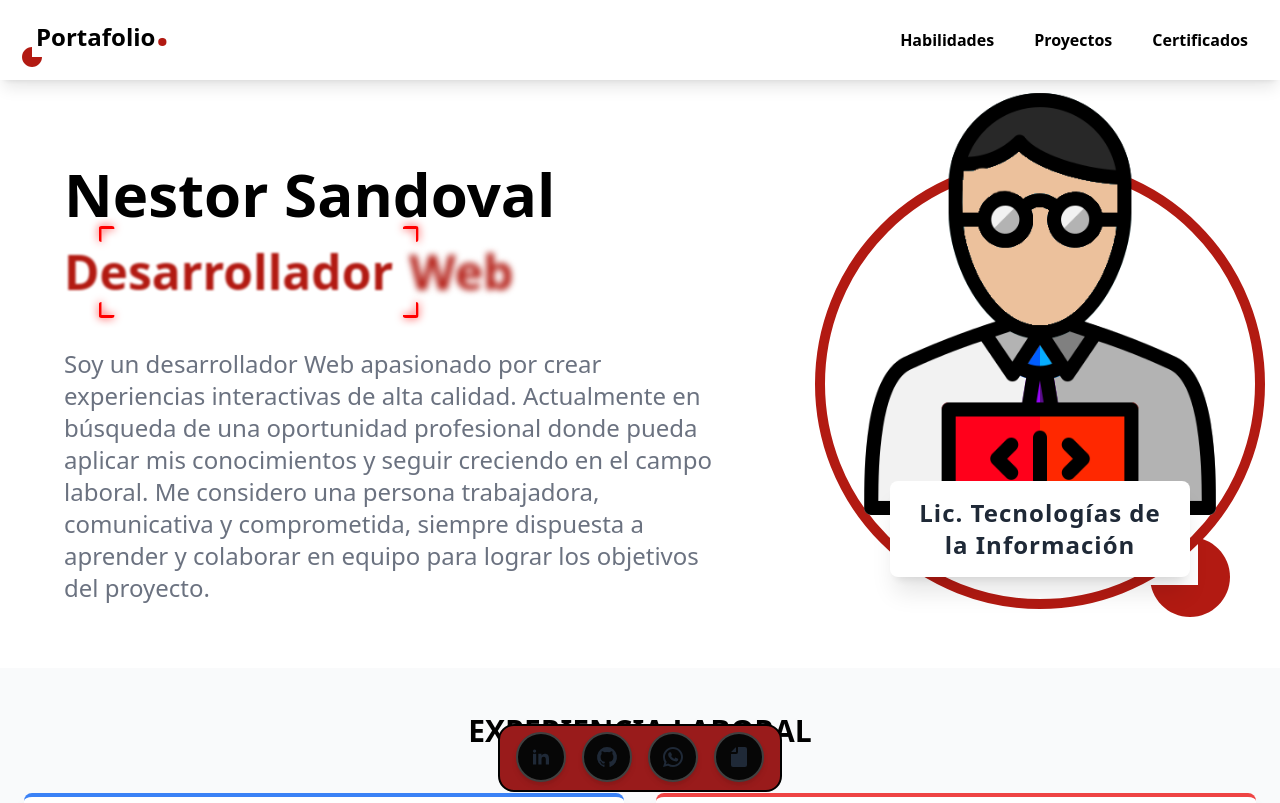
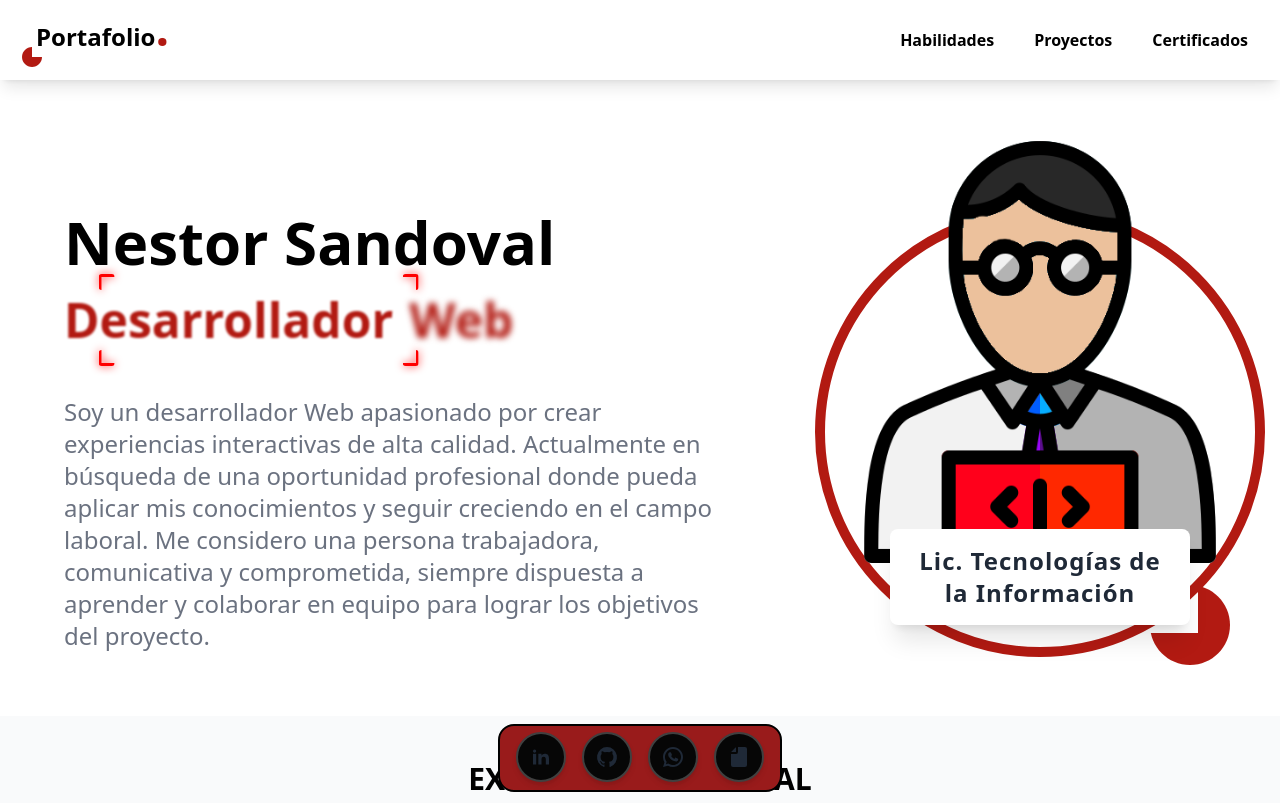
Before and after one commit to NestorSandoval/Portafolio-SandovalNestor, a React (Vite) app: page / in a window 1280 px wide. Shown: the top 803 px of the page. Built offline with nearby package versions, Linux system fonts and the light colour scheme.

Commit message:
Se acomodo el tamaño del hero para mejor visualizacion

```diff
--- a/src/components/Hero.jsx
+++ b/src/components/Hero.jsx
@@ -5,7 +5,10 @@ import { AiFillFilePdf } from "react-icons/ai";
 
 const Hero = () => {
   return (
-    <section id="home" className="grid grid-cols-1 md:grid-cols-8 pt-1 mt-24">
+    <section
+      id="home"
+      className="grid grid-cols-1 md:grid-cols-8 pt-1 mt-20 sm:mt-36"
+    >
       <div className="md:col-span-5 flex items-center justify-center p-8 md:p-16">
         <div className="flex flex-col gap-10">
           <div className="flex flex-col items-center md:items-start gap-2">
```
